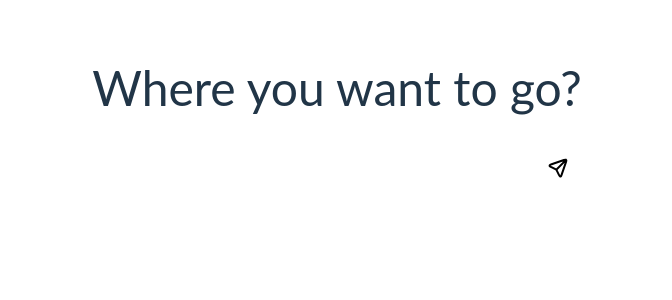
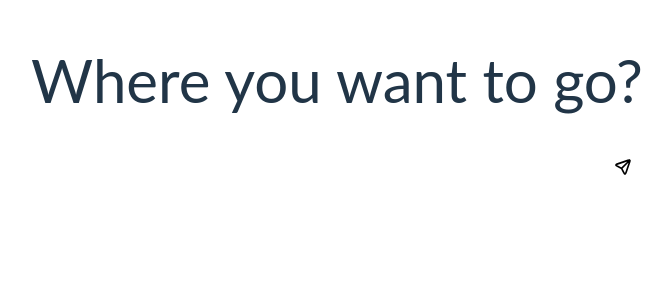
Before and after one commit to GameRuiner/TravelRecommendation, a React (Vite) app in the folder travelrecommendation.client/: page / in a window 1280 px wide. Shown: the top 300 px of the page, without its empty margins (303-975 px from the left). Built offline with nearby package versions, Linux system fonts and the light colour scheme.

Commit message:
add hotel info to frontend

```diff
--- a/travelrecommendation.client/src/PromptPage.css
+++ b/travelrecommendation.client/src/PromptPage.css
@@ -5,6 +5,21 @@
     .prompt-container button {
         position: absolute;
         right: 0.5rem;
-        top: 0.5rem;
-        background-color: #ffffffde
+        background-color: #ffffffde;
+        top: 50%;
+        transform: translateY(-50%);
     }
+
+.hotel-card {
+    width: 32rem;
+    text-align: left;
+    border: 0.1rem #cecece solid;
+    border-radius: 1.6rem;
+}
+
+    .hotel-card .hotel-image {
+        height: 21.5rem;
+        width: 100%;
+        object-fit: cover;
+        border-radius: inherit;
+    }
--- a/travelrecommendation.client/src/PromptPage.tsx
+++ b/travelrecommendation.client/src/PromptPage.tsx
@@ -1,10 +1,30 @@
+
 import { FormEvent, useState } from 'react';
 import './App.css';
 import './PromptPage.css'
 import sendIcon from './assets/send.svg'
 
+interface Ancestor {
+    level: string;
+    name: string;
+}
+
 interface Hotel {
     name: string;
+    locationId: string;
+    ancestors: Ancestor[];
+    photos: {
+        data: {
+            album: string;
+            images: {
+                large: {
+                    height: number;
+                    width: number;
+                    url: string;
+                }
+            }
+        }[]
+    }[];
 }
 
 function PromptPage() {
@@ -19,19 +39,57 @@ function PromptPage() {
         populateHotelsData(prompt)
     }
 
+    const getHotelImage = (hotel: Hotel) => {
+        const imageObj = hotel.photos[0].data.
+            filter(image => image.album === "Hotel & Grounds")[0];
+        return <img src={imageObj.images.large.url} className="hotel-image"></img>
+    }
+
+    const getHotelLocation = (ancestors: Ancestor[]) => {
+        let country = '';
+        let region = '';
+        let city = '';
+        ancestors.forEach((ancestor: Ancestor) => {
+            switch (ancestor.level) {
+                case 'City':
+                    city = ancestor.name
+                    break;
+                case 'Municipality':
+                    city = ancestor.name
+                    break;
+                case 'Island':
+                    city = ancestor.name
+                    break;
+                case 'Region':
+                    region = ancestor.name
+                    break;
+                case 'Country':
+                    country = ancestor.name;
+                    break;
+            }
+        })
+        const ancestorsArray = [country, region, city].filter((ancestor: string) => !!ancestor)
+        return ancestorsArray.join(' / ')
+
+    }
+
     return (
-        <div className="mt-8 flex flex-col items-center">
-            <p className="bold text-5xl">Where you want to go?</p>
-            <form className="prompt-container mt-8 w-full" onSubmit={(e) => submitPrompt(e)}>
-                <input className="w-full rounded-full p-3 pl-6 pr-12" name="prompt" />
-                <button className="flex h-8 w-8 items-center justify-center rounded-full p-0"><img src={sendIcon} className="h-6 w-6"></img></button>
+        <div className="mt-12 flex flex-col items-center">
+            <p className="bold text-8xl">Where you want to go?</p>
+            <form className="prompt-container mt-12 w-full" onSubmit={(e) => submitPrompt(e)}>
+                <input className="w-full rounded-full p-6 pl-12 pr-16" name="prompt" />
+                <button className="flex h-12 w-12 items-center justify-center rounded-full p-0"><img src={sendIcon} className="h-8 w-8"></img></button>
             </form>
             {hotels && <div>
-                <h2 className="text-3xl font-bold underline">Recommended hotels</h2>
-                <ul>
+                <h2 className="bold mt-8 text-3xl">Check this out</h2>
+                <ul className="mt-6 flex gap-10">
                     {hotels.map(hotel =>
-                        <li key={hotel.name}>
-                            {hotel.name}
+                        <li key={hotel.locationId} className="hotel-card">
+                            {getHotelImage(hotel)}
+                            <div className="p-6">
+                                <p className="text-lg">{getHotelLocation(hotel.ancestors)}</p>
+                                <p className="bold mt-3 text-4xl">{hotel.name}</p>
+                            </div>
                         </li>
                     )}
                 </ul>
--- a/travelrecommendation.client/src/index.css
+++ b/travelrecommendation.client/src/index.css
@@ -32,6 +32,11 @@ body {
 /*  place-items: center;*/
   min-width: 320px;
   min-height: 100vh;
+  font-size: 1.6rem;
+}
+
+html {
+    font-size: 62.5%;
 }
 
 h1 {
--- a/travelrecommendation.client/src/index.output.css
+++ b/travelrecommendation.client/src/index.output.css
@@ -554,24 +554,36 @@ video {
   display: none;
 }
 
+.mt-12 {
+  margin-top: 3rem;
+}
+
 .mt-8 {
   margin-top: 2rem;
+}
+
+.mt-3 {
+  margin-top: 0.75rem;
+}
+
+.mt-6 {
+  margin-top: 1.5rem;
 }
 
 .flex {
   display: flex;
 }
 
-.h-6 {
-  height: 1.5rem;
+.h-12 {
+  height: 3rem;
 }
 
 .h-8 {
   height: 2rem;
 }
 
-.w-6 {
-  width: 1.5rem;
+.w-12 {
+  width: 3rem;
 }
 
 .w-8 {
@@ -594,6 +606,10 @@ video {
   justify-content: center;
 }
 
+.gap-10 {
+  gap: 2.5rem;
+}
+
 .rounded-full {
   border-radius: 9999px;
 }
@@ -602,16 +618,16 @@ video {
   padding: 0px;
 }
 
-.p-3 {
-  padding: 0.75rem;
+.p-6 {
+  padding: 1.5rem;
 }
 
-.pl-6 {
-  padding-left: 1.5rem;
+.pl-12 {
+  padding-left: 3rem;
 }
 
-.pr-12 {
-  padding-right: 3rem;
+.pr-16 {
+  padding-right: 4rem;
 }
 
 .text-3xl {
@@ -619,17 +635,28 @@ video {
   line-height: 2.25rem;
 }
 
-.text-5xl {
-  font-size: 3rem;
+.text-8xl {
+  font-size: 6rem;
   line-height: 1;
 }
 
-.font-bold {
-  font-weight: 700;
+.text-4xl {
+  font-size: 2.25rem;
+  line-height: 2.5rem;
 }
 
-.underline {
-  text-decoration-line: underline;
+.text-base {
+  font-size: 1rem;
+  line-height: 1.5rem;
+}
+
+.text-lg {
+  font-size: 1.125rem;
+  line-height: 1.75rem;
+}
+
+.filter {
+  filter: var(--tw-blur) var(--tw-brightness) var(--tw-contrast) var(--tw-grayscale) var(--tw-hue-rotate) var(--tw-invert) var(--tw-saturate) var(--tw-sepia) var(--tw-drop-shadow);
 }
 
 :root {
@@ -661,6 +688,11 @@ body {
   /*  place-items: center;*/
   min-width: 320px;
   min-height: 100vh;
+  font-size: 1.6rem;
+}
+
+html {
+  font-size: 62.5%;
 }
 
 h1 {
```
Also changed, not shown: 1 other file (tests, documents, lock files or other folders).
